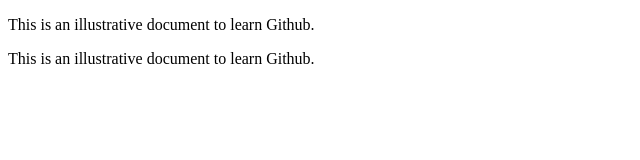
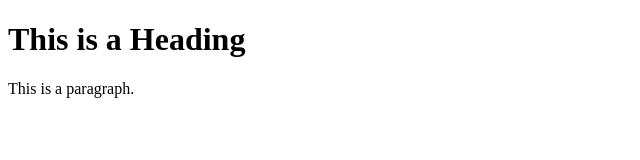
Before and after one commit to AvinashKSingh018/repo-trial, a plain HTML site: page Index.html in a window 1280 px wide. Shown: the whole page, without its empty margins (0-640 px from the left). Drawn offline with Linux system fonts and the light colour scheme.

Commit message:
Update Index.html

```diff
--- a/Index.html
+++ b/Index.html
@@ -1,10 +1,12 @@
 <!DOCTYPE html>
 <html>
 <head>
-      <p>This is an illustrative document to learn Github.</p>
+<title>Page Title</title>
 </head>
-    <!--This is a comment--!>
 <body>
-<p>This is an illustrative document to learn Github.</p>
+
+<h1>This is a Heading</h1>
+<p>This is a paragraph.</p>
+
 </body>
 </html>
```
Lines whose indentation alone changed are shown as unchanged.
